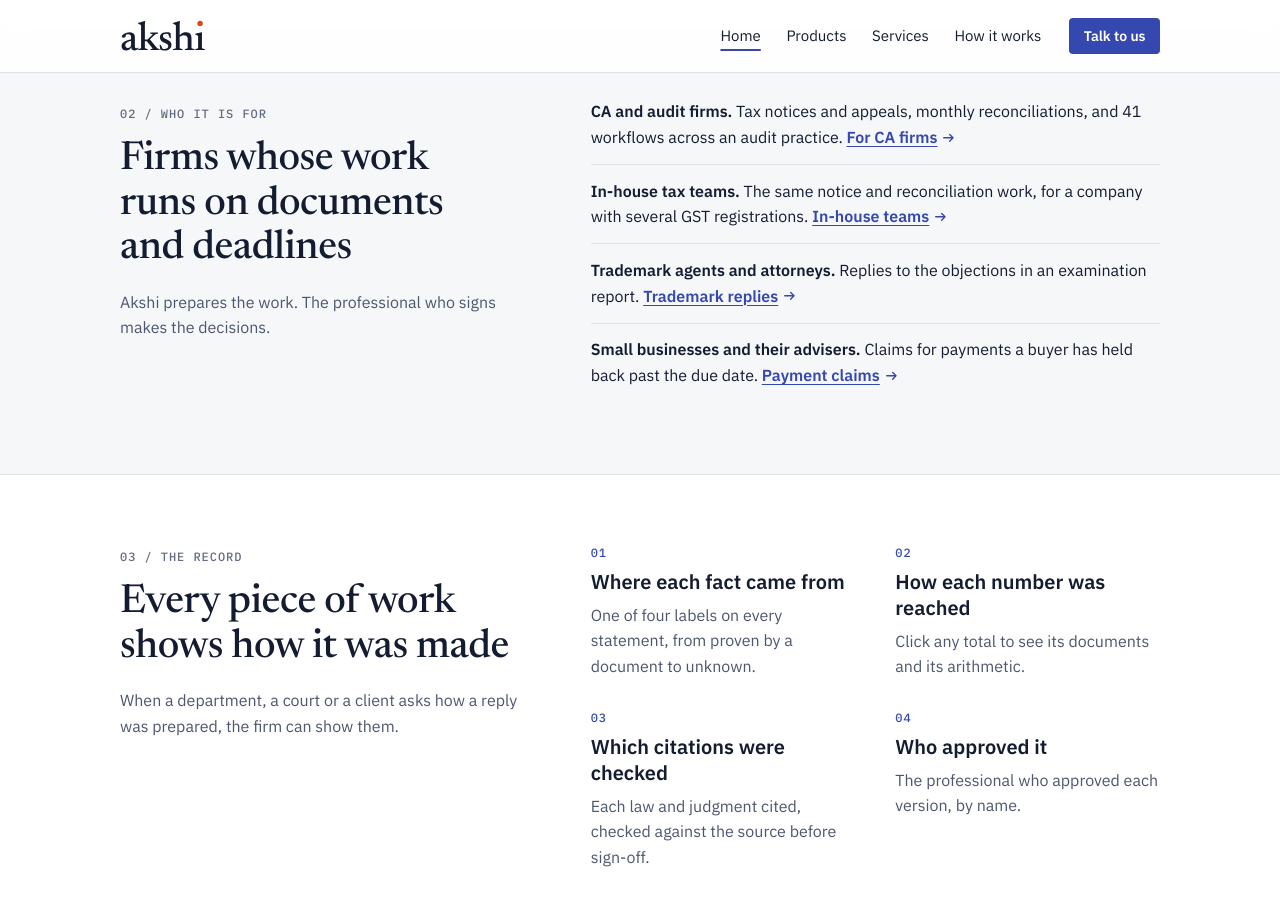
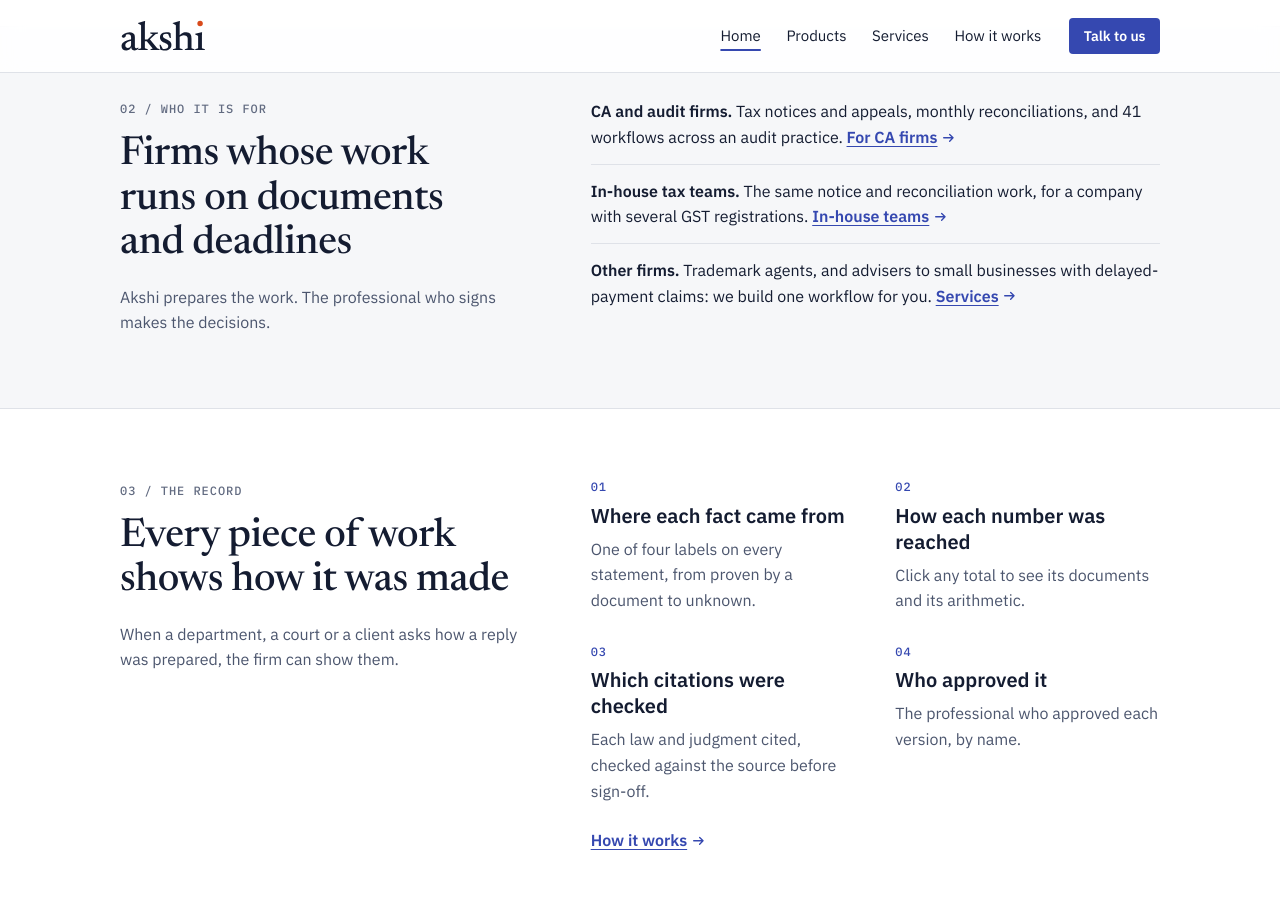
Before and after one commit to akshitech/akshitech.github.io, a Jekyll site: the page built from index.html, in a window 1280 px wide and 900 px high, scrolled down 1337 px. Built offline with Jekyll 4.4.1, drawn with Linux system fonts in a browser that asks for light colours; some of the changed text lies outside the part shown.

Commit message:
CA firms and in-house teams lead the home page, other firms in one line; copyright without a year, no yearly rebuild

```diff
--- a/_includes/footer.html
+++ b/_includes/footer.html
@@ -23,7 +23,7 @@
         </div>
       </div>
       <div class="foot-legal">
-        <span>&copy; {{ site.time | date: "%Y" }} {{ site.data.contact.legal_name }}</span>
+        <span>&copy; {{ site.data.contact.legal_name }}</span>
 {%- assign privacy_page = site.pages | where: "url", "/privacy/" | first %}
 {%- assign terms_page = site.pages | where: "url", "/terms/" | first %}
 {%- if privacy_page or terms_page %}
--- a/index.html
+++ b/index.html
@@ -81,8 +81,7 @@ permalink: /
           <ul class="list">
             <li><strong>CA and audit firms.</strong> Tax notices and appeals, monthly reconciliations, and {% include workflow-count.html %} workflows across an audit practice. <a class="more" href="/products/">For CA firms{% include arrow.html %}</a></li>
             <li><strong>In-house tax teams.</strong> The same notice and reconciliation work, for a company with several GST registrations. <a class="more" href="/products/#in-house">In-house teams{% include arrow.html %}</a></li>
-            <li><strong>Trademark agents and attorneys.</strong> Replies to the objections in an examination report. <a class="more" href="/services/#trademark">Trademark replies{% include arrow.html %}</a></li>
-            <li><strong>Small businesses and their advisers.</strong> Claims for payments a buyer has held back past the due date. <a class="more" href="/services/#payment-claims">Payment claims{% include arrow.html %}</a></li>
+            <li><strong>Other firms.</strong> Trademark agents, and advisers to small businesses with delayed-payment claims: we build one workflow for you. <a class="more" href="/services/">Services{% include arrow.html %}</a></li>
           </ul>
         </div>
       </div>
```
Also changed, not shown: .github/workflows/pages.yml.
